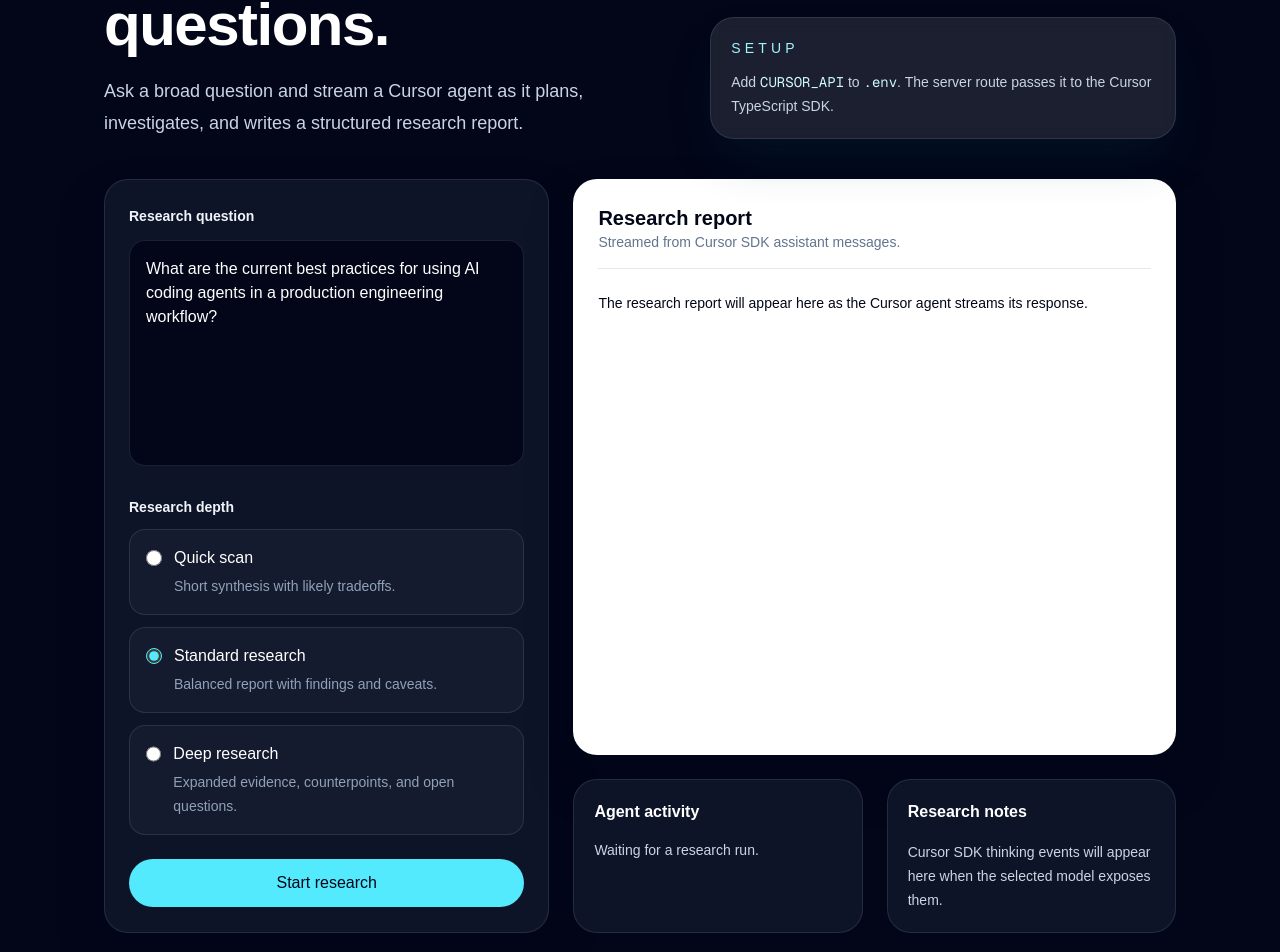
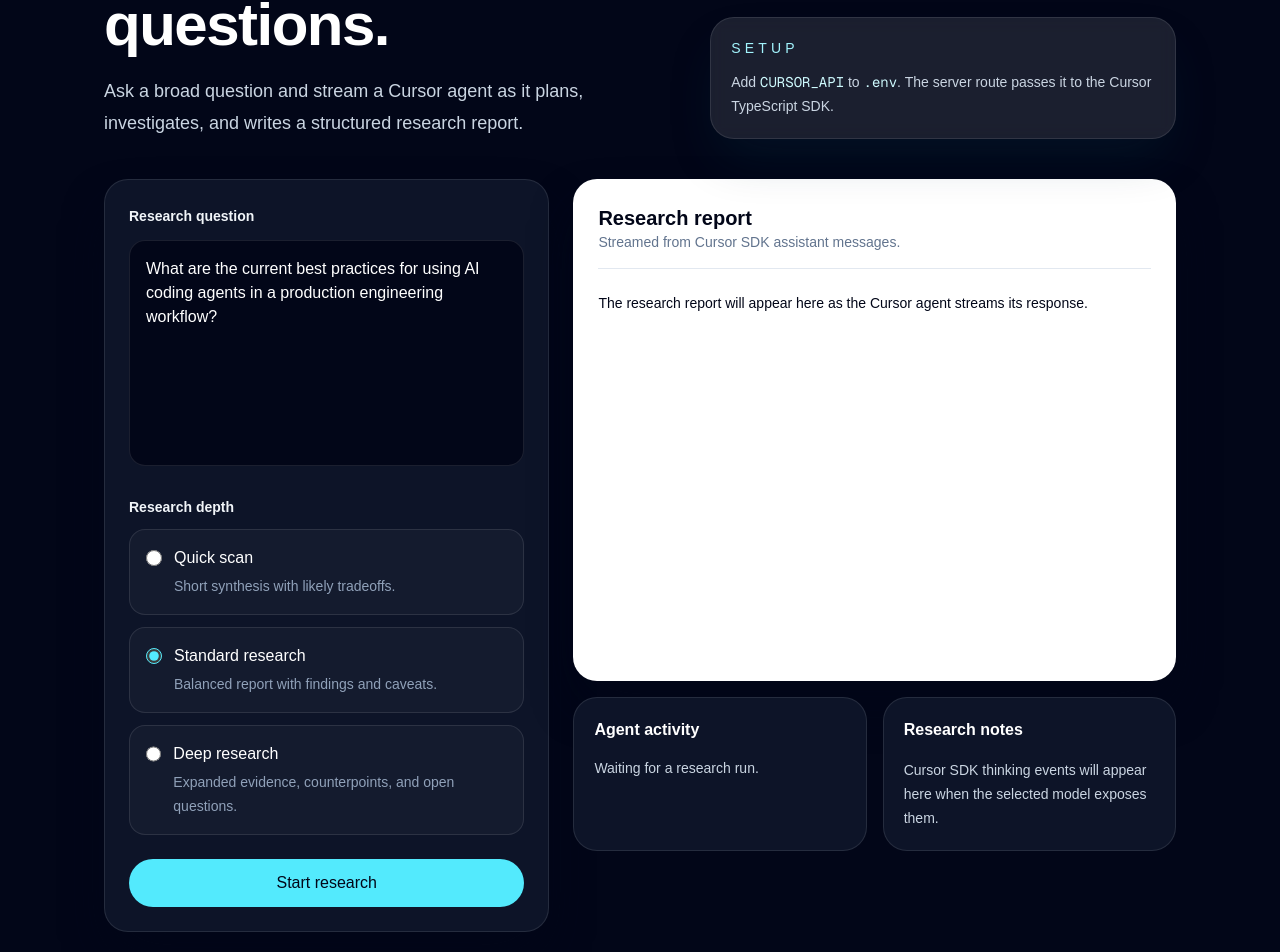
Before and after one commit to koldovsky/cloud-agents-demo, a Next.js app: page / in a window 1280 px wide. Shown: the part 247-1199 px from the top of the page. Built offline with nearby package versions, Linux system fonts and the light colour scheme.

Commit message:
Fit research panels in viewport
Co-authored-by: Vyacheslav Koldovskyy <koldovsky@gmail.com>

```diff
--- a/src/app/page.tsx
+++ b/src/app/page.tsx
@@ -239,11 +239,10 @@ export default function Home() {
 
           <section
             data-testid="results-column"
-            className="grid gap-6"
+            className="grid gap-4 lg:h-[42rem] lg:grid-rows-[minmax(0,1fr)_auto]"
           >
             <article
               className="flex min-h-0 flex-col overflow-hidden rounded-3xl border border-white/10 bg-white p-6 text-slate-950 shadow-2xl shadow-slate-950"
-              style={{ height: "36rem", maxHeight: "36rem" }}
             >
               <div className="flex items-center justify-between gap-4 border-b border-slate-200 pb-4">
                 <div>
@@ -267,13 +266,13 @@ export default function Home() {
               </div>
             </article>
 
-            <div className="grid gap-6 md:grid-cols-2">
+            <div className="grid gap-4 md:grid-cols-2">
               <article
                 data-testid="agent-activity"
                 className="rounded-3xl border border-white/10 bg-slate-900/90 p-5"
               >
                 <h2 className="font-semibold text-white">Agent activity</h2>
-                <ul className="mt-4 max-h-48 space-y-3 overflow-auto text-sm text-slate-300">
+                <ul className="mt-4 max-h-28 space-y-3 overflow-auto text-sm text-slate-300">
                   {events.length ? (
                     events.map((item, index) => (
                       <li key={`${item}-${index}`}>{item}</li>
@@ -288,7 +287,7 @@ export default function Home() {
                 className="rounded-3xl border border-white/10 bg-slate-900/90 p-5"
               >
                 <h2 className="font-semibold text-white">Research notes</h2>
-                <p className="mt-4 max-h-48 overflow-auto whitespace-pre-wrap text-sm leading-6 text-slate-300">
+                <p className="mt-4 max-h-28 overflow-auto whitespace-pre-wrap text-sm leading-6 text-slate-300">
                   {thinking ||
                     "Cursor SDK thinking events will appear here when the selected model exposes them."}
                 </p>
```
